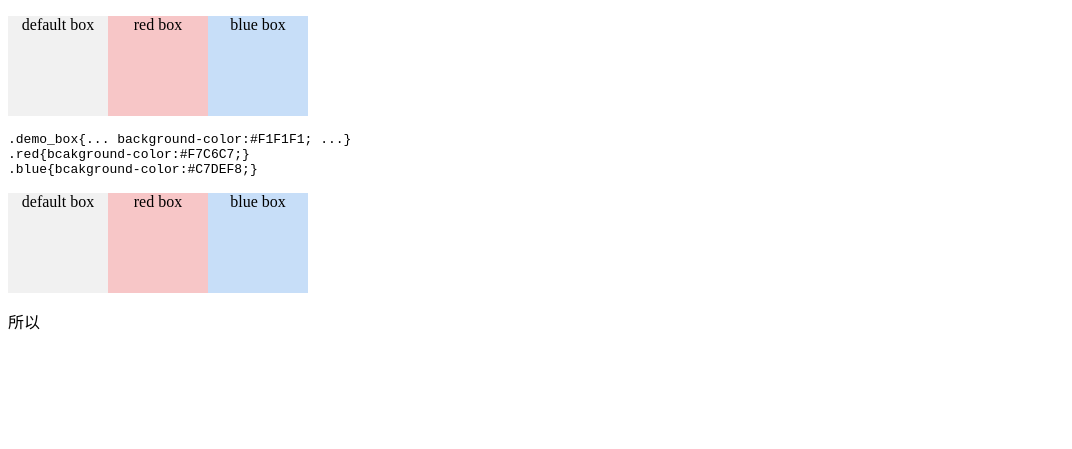
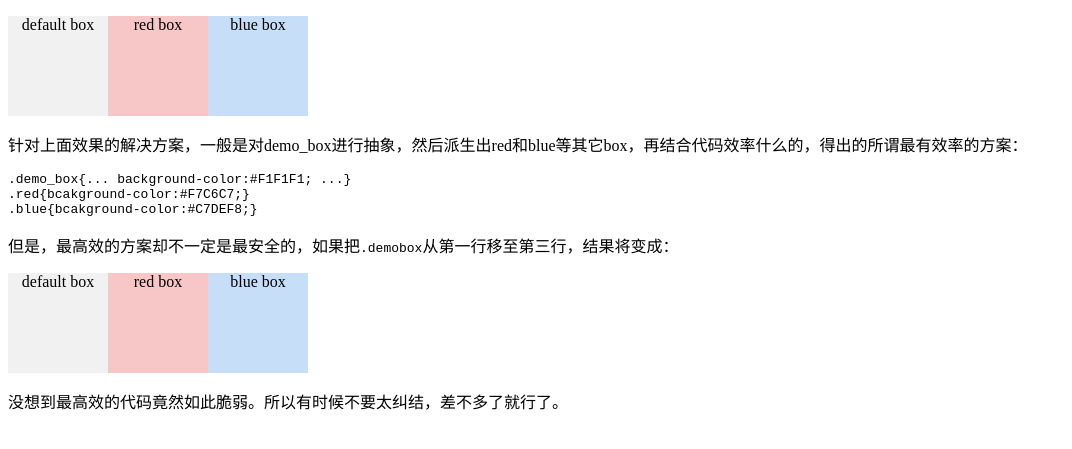
Before and after one commit to uxsi/uxsi.github.com, a Jekyll site: the page built from _posts/2013-05-18-danger-of-css-optimizing.md, in a window 1280 px wide. Shown: the top 449 px of the page, without its empty margins (0-1072 px from the left). Built offline with Jekyll 4.4.1, drawn with Linux system fonts in a browser that asks for light colours.

Commit message:
modify post

````diff
--- a/_posts/2013-05-18-danger-of-css-optimizing.md
+++ b/_posts/2013-05-18-danger-of-css-optimizing.md
@@ -2,7 +2,7 @@
 layout: default
 ---
 
-<style>
+<style type="text/css">
 	.demo_area{}
 	.demo_area p{letter-spacing:12px;}
 	.demo_box{display:inline-block;width:100px;height:100px;background-color:#F1F1F1;text-align:center;letter-spacing:normal;}
@@ -13,11 +13,15 @@ layout: default
 	<p><span class="demo_box">default box</span><span class="demo_box red">red box</span><span class="demo_box blue">blue box</span></p>
 </div>
 
-```css
-.demo_box{... background-color:#F1F1F1; ...}
-.red{bcakground-color:#F7C6C7;}
-.blue{bcakground-color:#C7DEF8;}
-```
+针对上面效果的解决方案，一般是对demo_box进行抽象，然后派生出red和blue等其它box，再结合代码效率什么的，得出的所谓最有效率的方案：
+
+
+	.demo_box{... background-color:#F1F1F1; ...}
+	.red{bcakground-color:#F7C6C7;}
+	.blue{bcakground-color:#C7DEF8;}
+
+但是，最高效的方案却不一定是最安全的，如果把`.demobox`从第一行移至第三行，结果将变成：
+
 <style>
 	.demo_box{background-color:#F1F1F1;}
 </style>
@@ -25,4 +29,4 @@ layout: default
 	<p><span class="demo_box">default box</span><span class="demo_box red">red box</span><span class="demo_box blue">blue box</span></p>
 </div>
 
-所以
+没想到最高效的代码竟然如此脆弱。所以有时候不要太纠结，差不多了就行了。
````
